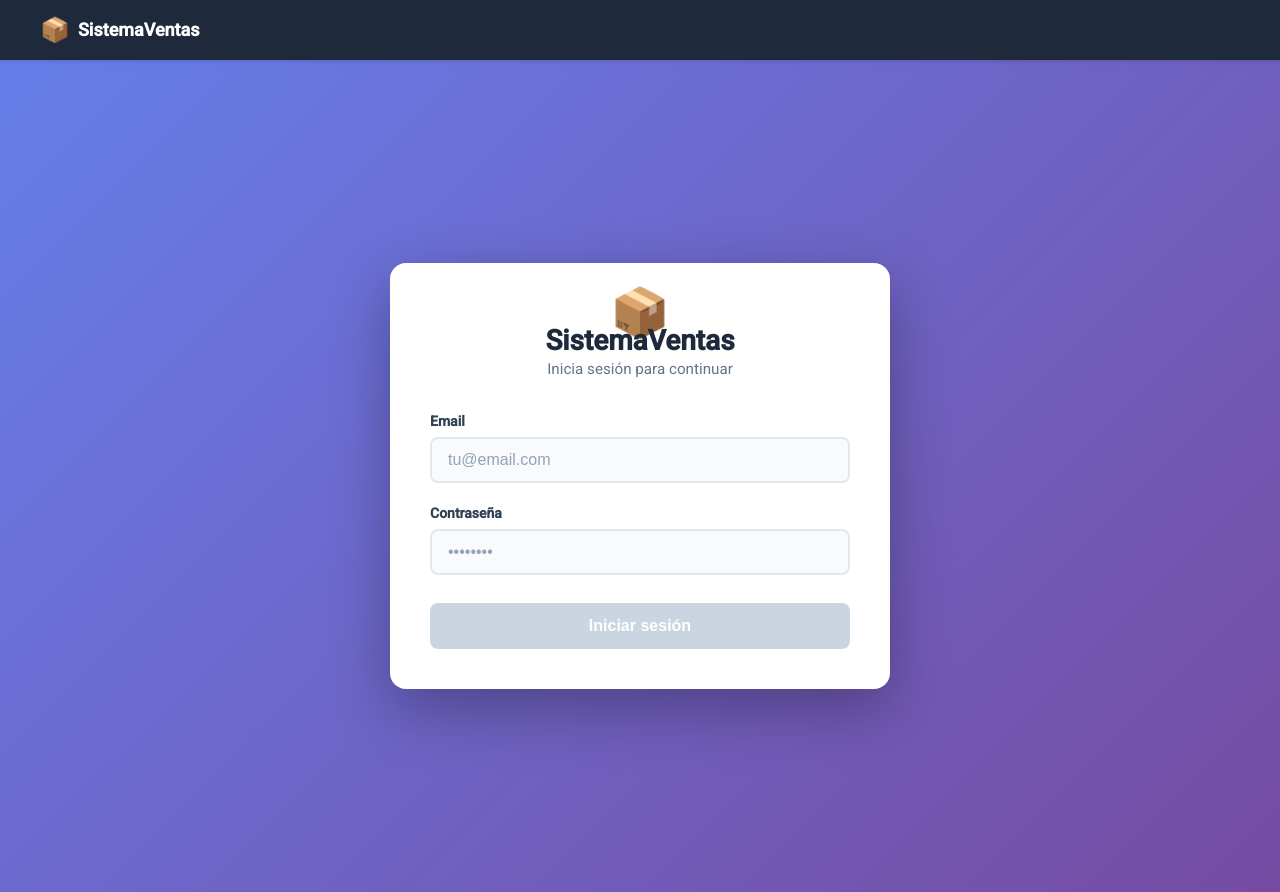
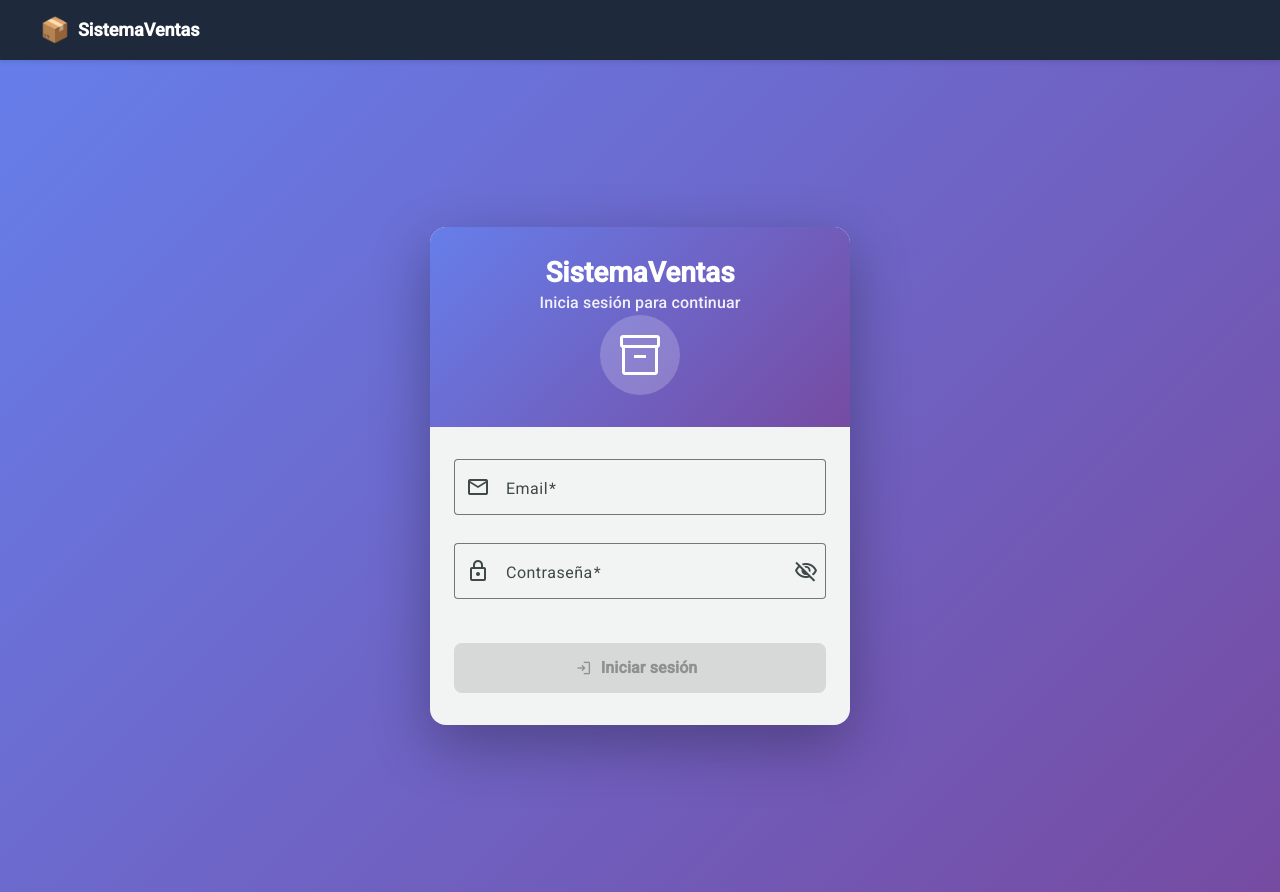
Before and after one commit to eduardomorales073-collab/ProyectoVenta, an Angular app in the folder proyecto-ventas-front/: page /login in a window 1280 px wide. Built offline with nearby package versions, Linux system fonts and the light colour scheme.

Commit message:
feat: migrar login a Angular Material (MatCard, MatFormField)

```diff
--- a/proyecto-ventas-front/src/app/pages/admin/usuarios/permisos-modal/permisos-modal.html
+++ b/proyecto-ventas-front/src/app/pages/admin/usuarios/permisos-modal/permisos-modal.html
@@ -1,73 +1,125 @@
 <div class="modal-overlay" (click)="onCerrar()">
   <div class="modal" (click)="$event.stopPropagation()">
+
     <div class="modal-header">
-      <h2>🔑 Permisos de {{ nombreUsuario }}</h2>
-      <button class="close-btn" (click)="onCerrar()">✕</button>
+      <div class="header-title">
+        <mat-icon color="primary">vpn_key</mat-icon>
+        <h2>Permisos de {{ nombreUsuario }}</h2>
+      </div>
+      <button mat-icon-button (click)="onCerrar()">
+        <mat-icon>close</mat-icon>
+      </button>
     </div>
 
     <p *ngIf="cargando" class="loading">Cargando permisos...</p>
-    <p *ngIf="error" class="error">{{ error }}</p>
-    <p *ngIf="exito" class="exito">{{ exito }}</p>
+    <p *ngIf="error" class="error-message">{{ error }}</p>
 
     <div *ngIf="permisos && !cargando" class="permisos-grid">
-      <div class="permiso-card" [class.activo]="permisos.crear" (click)="togglePermiso('crear')">
-        <div class="permiso-icon">➕</div>
-        <div class="permiso-info">
-          <span class="permiso-nombre">Crear</span>
-          <span class="permiso-estado">{{ permisos.crear ? '✅ Permitido' : '❌ Denegado' }}</span>
-        </div>
-        <input type="checkbox" class="permiso-check"
-               [checked]="permisos.crear"
-               (click)="$event.stopPropagation()"
-               (change)="togglePermiso('crear', $event)" />
-      </div>
 
-      <div class="permiso-card" [class.activo]="permisos.leer" (click)="togglePermiso('leer')">
-        <div class="permiso-icon">👁️</div>
-        <div class="permiso-info">
-          <span class="permiso-nombre">Leer</span>
-          <span class="permiso-estado">{{ permisos.leer ? '✅ Permitido' : '❌ Denegado' }}</span>
-        </div>
-        <input type="checkbox" class="permiso-check"
-               [checked]="permisos.leer"
-               (click)="$event.stopPropagation()"
-               (change)="togglePermiso('leer', $event)" />
-      </div>
+      <!-- Crear -->
+      <mat-card class="permiso-card" [class.activo]="permisos.crear"
+                (click)="togglePermiso('crear')">
+        <mat-card-content class="permiso-content">
+          <div class="permiso-left">
+            <mat-icon class="permiso-icon">add_circle</mat-icon>
+            <div class="permiso-info">
+              <span class="permiso-nombre">Crear</span>
+              <span class="permiso-estado">
+                {{ permisos.crear ? '✅ Permitido' : '❌ Denegado' }}
+              </span>
+            </div>
+          </div>
+          <mat-checkbox [checked]="permisos.crear"
+                        (change)="togglePermiso('crear')"
+                        (click)="$event.stopPropagation()"
+                        color="primary">
+          </mat-checkbox>
+        </mat-card-content>
+      </mat-card>
 
-      <div class="permiso-card" [class.activo]="permisos.actualizar" (click)="togglePermiso('actualizar')">
-        <div class="permiso-icon">✏️</div>
-        <div class="permiso-info">
-          <span class="permiso-nombre">Actualizar</span>
-          <span class="permiso-estado">{{ permisos.actualizar ? '✅ Permitido' : '❌ Denegado' }}</span>
-        </div>
-        <input type="checkbox" class="permiso-check"
-               [checked]="permisos.actualizar"
-               (click)="$event.stopPropagation()"
-               (change)="togglePermiso('actualizar', $event)" />
-      </div>
+      <!-- Leer -->
+      <mat-card class="permiso-card" [class.activo]="permisos.leer"
+                (click)="togglePermiso('leer')">
+        <mat-card-content class="permiso-content">
+          <div class="permiso-left">
+            <mat-icon class="permiso-icon">visibility</mat-icon>
+            <div class="permiso-info">
+              <span class="permiso-nombre">Leer</span>
+              <span class="permiso-estado">
+                {{ permisos.leer ? '✅ Permitido' : '❌ Denegado' }}
+              </span>
+            </div>
+          </div>
+          <mat-checkbox [checked]="permisos.leer"
+                        (change)="togglePermiso('leer')"
+                        (click)="$event.stopPropagation()"
+                        color="primary">
+          </mat-checkbox>
+        </mat-card-content>
+      </mat-card>
 
-      <div class="permiso-card" [class.activo]="permisos.borrar" (click)="togglePermiso('borrar')">
-        <div class="permiso-icon">🗑️</div>
-        <div class="permiso-info">
-          <span class="permiso-nombre">Borrar</span>
-          <span class="permiso-estado">{{ permisos.borrar ? '✅ Permitido' : '❌ Denegado' }}</span>
-        </div>
-        <input type="checkbox" class="permiso-check"
-               [checked]="permisos.borrar"
-               (click)="$event.stopPropagation()"
-               (change)="togglePermiso('borrar', $event)" />
-      </div>
+      <!-- Actualizar -->
+      <mat-card class="permiso-card" [class.activo]="permisos.actualizar"
+                (click)="togglePermiso('actualizar')">
+        <mat-card-content class="permiso-content">
+          <div class="permiso-left">
+            <mat-icon class="permiso-icon">edit</mat-icon>
+            <div class="permiso-info">
+              <span class="permiso-nombre">Actualizar</span>
+              <span class="permiso-estado">
+                {{ permisos.actualizar ? '✅ Permitido' : '❌ Denegado' }}
+              </span>
+            </div>
+          </div>
+          <mat-checkbox [checked]="permisos.actualizar"
+                        (change)="togglePermiso('actualizar')"
+                        (click)="$event.stopPropagation()"
+                        color="primary">
+          </mat-checkbox>
+        </mat-card-content>
+      </mat-card>
+
+      <!-- Borrar -->
+      <mat-card class="permiso-card" [class.activo]="permisos.borrar"
+                (click)="togglePermiso('borrar')">
+        <mat-card-content class="permiso-content">
+          <div class="permiso-left">
+            <mat-icon class="permiso-icon">delete</mat-icon>
+            <div class="permiso-info">
+              <span class="permiso-nombre">Borrar</span>
+              <span class="permiso-estado">
+                {{ permisos.borrar ? '✅ Permitido' : '❌ Denegado' }}
+              </span>
+            </div>
+          </div>
+          <mat-checkbox [checked]="permisos.borrar"
+                        (change)="togglePermiso('borrar')"
+                        (click)="$event.stopPropagation()"
+                        color="primary">
+          </mat-checkbox>
+        </mat-card-content>
+      </mat-card>
     </div>
 
+    <!-- Advertencia -->
     <div class="advertencia" *ngIf="permisos">
-      ⚠️ Los cambios afectarán a <strong>todos los usuarios</strong> con rol
-      <strong>{{ permisos.idRol === 1 ? 'Administrador' : permisos.idRol === 2 ? 'Empleado' : 'Proveedor' }}</strong>
+      <mat-icon color="warn">warning</mat-icon>
+      <span>
+        Los cambios afectarán a <strong>todos los usuarios</strong> con rol
+        <strong>
+          {{ permisos.idRol === 1 ? 'Administrador' : permisos.idRol === 2 ? 'Empleado' : 'Proveedor' }}
+        </strong>
+      </span>
     </div>
 
+    <!-- Botones -->
     <div class="modal-actions">
-      <button class="btn-cancelar" (click)="onCerrar()" [disabled]="guardando">Cancelar</button>
-      <button class="btn-guardar" (click)="guardar()" [disabled]="guardando">
-        {{ guardando ? 'Guardando...' : '💾 Guardar' }}
+      <button mat-button (click)="onCerrar()" [disabled]="guardando">
+        Cancelar
+      </button>
+      <button mat-raised-button color="primary" (click)="guardar()" [disabled]="guardando">
+        <mat-icon>save</mat-icon>
+        {{ guardando ? 'Guardando...' : 'Guardar' }}
       </button>
     </div>
   </div>
--- a/proyecto-ventas-front/src/app/pages/login/login.html
+++ b/proyecto-ventas-front/src/app/pages/login/login.html
@@ -1,39 +1,77 @@
 <div class="login-container">
-  <div class="login-card">
-    <div class="login-header">
-      <span class="login-icon">📦</span>
-      <h1>SistemaVentas</h1>
-      <p>Inicia sesión para continuar</p>
-    </div>
+  <mat-card class="login-card">
 
-    <form [formGroup]="form" (ngSubmit)="onSubmit()" class="login-form">
-      <div class="form-group">
-        <label for="email">Email</label>
-        <input id="email"
-               type="email"
-               formControlName="email"
-               placeholder="tu@email.com"
-               autocomplete="email" />
+    <mat-card-header class="login-header">
+      <div class="logo-container">
+        <mat-icon class="logo-icon">inventory_2</mat-icon>
       </div>
+      <mat-card-title>SistemaVentas</mat-card-title>
+      <mat-card-subtitle>Inicia sesión para continuar</mat-card-subtitle>
+    </mat-card-header>
 
-      <div class="form-group">
-        <label for="password">Contraseña</label>
-        <input id="password"
-               type="password"
-               formControlName="password"
-               placeholder="••••••••"
-               autocomplete="current-password" />
-      </div>
+    <mat-card-content>
+      <form [formGroup]="form" (ngSubmit)="onSubmit()" class="login-form">
 
-      <p *ngIf="error" class="error-message">
-        ❌ {{ error }}
-      </p>
+        <!-- Email -->
+        <mat-form-field appearance="outline" class="full-width">
+          <mat-label>Email</mat-label>
+          <input matInput
+                 formControlName="email"
+                 type="email"
+                 placeholder="tu@email.com"
+                 autocomplete="email"
+                 required>
+          <mat-icon matPrefix>email</mat-icon>
+          <mat-error *ngIf="form.get('email')?.hasError('required')">
+            El email es obligatorio
+          </mat-error>
+          <mat-error *ngIf="form.get('email')?.hasError('email')">
+            Formato de email inválido
+          </mat-error>
+        </mat-form-field>
 
-      <button type="submit"
-              class="btn-submit"
-              [disabled]="form.invalid">
-        Iniciar sesión
-      </button>
-    </form>
-  </div>
+        <!-- Contraseña -->
+        <mat-form-field appearance="outline" class="full-width">
+          <mat-label>Contraseña</mat-label>
+          <input matInput
+                 formControlName="password"
+                 [type]="ocultarPassword ? 'password' : 'text'"
+                 placeholder="••••••••"
+                 autocomplete="current-password"
+                 required>
+          <mat-icon matPrefix>lock</mat-icon>
+          <button mat-icon-button
+                  matSuffix
+                  type="button"
+                  (click)="togglePassword()"
+                  [attr.aria-label]="'Ocultar contraseña'"
+                  [attr.aria-pressed]="ocultarPassword">
+            <mat-icon>{{ ocultarPassword ? 'visibility_off' : 'visibility' }}</mat-icon>
+          </button>
+          <mat-error *ngIf="form.get('password')?.hasError('required')">
+            La contraseña es obligatoria
+          </mat-error>
+        </mat-form-field>
+
+        <!-- Error general -->
+        <div *ngIf="error" class="error-message">
+          <mat-icon>error_outline</mat-icon>
+          <span>{{ error }}</span>
+        </div>
+
+        <!-- Botón -->
+        <button mat-raised-button
+                color="primary"
+                type="submit"
+                class="btn-login"
+                [disabled]="form.invalid || cargando">
+
+          <mat-spinner *ngIf="cargando" diameter="20" class="spinner"></mat-spinner>
+          <mat-icon *ngIf="!cargando">login</mat-icon>
+          <span *ngIf="!cargando">Iniciar sesión</span>
+          <span *ngIf="cargando">Iniciando...</span>
+        </button>
+      </form>
+    </mat-card-content>
+  </mat-card>
 </div>
--- a/proyecto-ventas-front/src/app/pages/login/login.scss
+++ b/proyecto-ventas-front/src/app/pages/login/login.scss
@@ -8,107 +8,103 @@
 }
 
 .login-card {
-  background: #fff;
-  border-radius: 1rem;
-  box-shadow: 0 20px 60px rgba(0, 0, 0, 0.3);
-  padding: 2.5rem;
   width: 100%;
   max-width: 420px;
+  border-radius: 1rem !important;
+  box-shadow: 0 20px 60px rgba(0, 0, 0, 0.3) !important;
+  overflow: hidden;
 }
 
 .login-header {
+  display: flex;
+  flex-direction: column;
+  align-items: center;
   text-align: center;
-  margin-bottom: 2rem;
+  padding: 2rem 1.5rem 1rem !important;
+  background: linear-gradient(135deg, #667eea 0%, #764ba2 100%);
+  color: white;
 
-  .login-icon {
-    font-size: 3rem;
-    display: block;
-    margin-bottom: 0.5rem;
+  .logo-container {
+    background: rgba(255, 255, 255, 0.2);
+    border-radius: 50%;
+    width: 80px;
+    height: 80px;
+    display: flex;
+    align-items: center;
+    justify-content: center;
+    margin-bottom: 1rem;
+
+    .logo-icon {
+      font-size: 3rem;
+      width: 3rem;
+      height: 3rem;
+      color: white;
+    }
   }
 
-  h1 {
-    font-size: 1.75rem;
-    color: #1e293b;
-    margin: 0 0 0.5rem;
-    font-weight: 700;
+  mat-card-title {
+    font-size: 1.75rem !important;
+    font-weight: 700 !important;
+    color: white !important;
+    margin-bottom: 0.25rem !important;
   }
 
-  p {
-    color: #64748b;
-    margin: 0;
-    font-size: 0.95rem;
+  mat-card-subtitle {
+    color: rgba(255, 255, 255, 0.9) !important;
+    margin-bottom: 0 !important;
   }
+}
+
+mat-card-content {
+  padding: 2rem 1.5rem !important;
 }
 
 .login-form {
   display: flex;
   flex-direction: column;
-  gap: 1.25rem;
+  gap: 0.5rem;
 }
 
-.form-group {
-  display: flex;
-  flex-direction: column;
-  gap: 0.375rem;
-
-  label {
-    font-weight: 600;
-    color: #334155;
-    font-size: 0.875rem;
-  }
-
-  input {
-    padding: 0.75rem 1rem;
-    border: 2px solid #e2e8f0;
-    border-radius: 0.5rem;
-    font-size: 1rem;
-    transition: all 0.2s;
-    background: #f8fafc;
-
-    &:focus {
-      outline: none;
-      border-color: #3b82f6;
-      background: #fff;
-      box-shadow: 0 0 0 3px rgba(59, 130, 246, 0.1);
-    }
-
-    &::placeholder {
-      color: #94a3b8;
-    }
-  }
+.full-width {
+  width: 100%;
 }
 
 .error-message {
-  color: #ef4444;
+  display: flex;
+  align-items: center;
+  gap: 0.5rem;
   background: #fef2f2;
+  color: #991b1b;
   border: 1px solid #fecaca;
   padding: 0.75rem;
   border-radius: 0.5rem;
   font-size: 0.875rem;
-  margin: 0;
-  text-align: center;
+  margin-top: 0.5rem;
+
+  mat-icon {
+    font-size: 1.25rem;
+    width: 1.25rem;
+    height: 1.25rem;
+  }
 }
 
-.btn-submit {
-  background: #3b82f6;
-  color: #fff;
-  border: none;
-  padding: 0.875rem;
-  border-radius: 0.5rem;
+.btn-login {
+  width: 100%;
+  height: 50px;
   font-size: 1rem;
   font-weight: 600;
-  cursor: pointer;
-  transition: all 0.2s;
-  margin-top: 0.5rem;
+  margin-top: 1rem;
+  border-radius: 0.5rem !important;
 
-  &:hover:not(:disabled) {
-    background: #2563eb;
-    transform: translateY(-1px);
-    box-shadow: 0 4px 12px rgba(59, 130, 246, 0.3);
+  mat-icon {
+    margin-right: 0.5rem;
   }
 
-  &:disabled {
-    background: #cbd5e1;
-    cursor: not-allowed;
+  .spinner {
+    margin-right: 0.5rem;
+  }
+
+  ::ng-deep .mat-mdc-progress-spinner circle {
+    stroke: white !important;
   }
 }
--- a/proyecto-ventas-front/src/app/pages/login/login.ts
+++ b/proyecto-ventas-front/src/app/pages/login/login.ts
@@ -1,21 +1,42 @@
 import { Component } from '@angular/core';
+import { CommonModule } from '@angular/common';
 import { FormBuilder, FormGroup, ReactiveFormsModule, Validators } from '@angular/forms';
 import { Router } from '@angular/router';
+import { MatCardModule } from '@angular/material/card';
+import { MatFormFieldModule } from '@angular/material/form-field';
+import { MatInputModule } from '@angular/material/input';
+import { MatButtonModule } from '@angular/material/button';
+import { MatIconModule } from '@angular/material/icon';
+import { MatProgressSpinnerModule } from '@angular/material/progress-spinner';
 import { AuthService } from '../../services/auth.service';
-import { CommonModule } from '@angular/common';
 
 @Component({
   selector: 'app-login',
   standalone: true,
-  imports: [ReactiveFormsModule, CommonModule],
+  imports: [
+    CommonModule,
+    ReactiveFormsModule,
+    MatCardModule,
+    MatFormFieldModule,
+    MatInputModule,
+    MatButtonModule,
+    MatIconModule,
+    MatProgressSpinnerModule
+  ],
   templateUrl: './login.html',
   styleUrl: './login.scss'
 })
 export class Login {
   form: FormGroup;
   error = '';
+  cargando = false;
+  ocultarPassword = true;
 
-  constructor(private fb: FormBuilder, private authService: AuthService, private router: Router) {
+  constructor(
+    private fb: FormBuilder,
+    private authService: AuthService,
+    private router: Router
+  ) {
     this.form = this.fb.group({
       email: ['', [Validators.required, Validators.email]],
       password: ['', Validators.required]
@@ -25,13 +46,23 @@ export class Login {
   onSubmit(): void {
     if (this.form.invalid) return;
 
+    this.cargando = true;
+    this.error = '';
+
     this.authService.login(this.form.value).subscribe({
       next: () => {
-        // 🎯 Redirigir según el rol
+        this.cargando = false;
         const ruta = this.authService.getRutaInicio();
         this.router.navigate([ruta]);
       },
-      error: () => this.error = 'Credenciales incorrectas'
+      error: (err: any) => {
+        this.cargando = false;
+        this.error = 'Credenciales incorrectas. Verifica tu email y contraseña.';
+      }
     });
   }
+
+  togglePassword(): void {
+    this.ocultarPassword = !this.ocultarPassword;
+  }
 }
```
Also changed, not shown: proyecto-ventas-front/src/app/pages/admin/usuarios/permisos-modal/permisos-modal.scss (+60 -94 lines), proyecto-ventas-front/src/app/pages/admin/usuarios/permisos-modal/permisos-modal.ts (+21 -10 lines).
